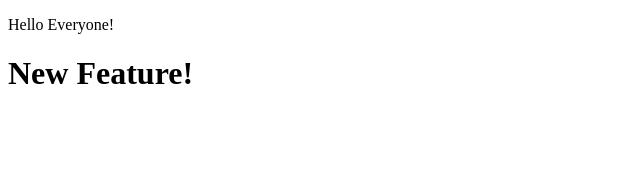
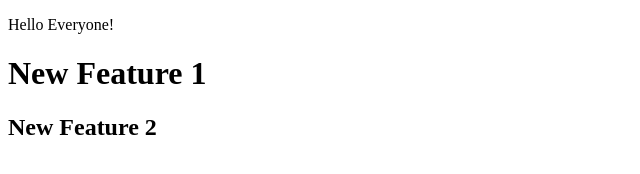
Before and after one commit to DineshReddy0504/Localrepo, a plain HTML site: page index.html in a window 1280 px wide. Shown: the whole page, without its empty margins (0-640 px from the left). Drawn offline with Linux system fonts and the light colour scheme.

Commit message:
Added 2nd feature

```diff
--- a/index.html
+++ b/index.html
@@ -7,6 +7,8 @@
 </head>
 <body>
     <p>Hello Everyone!</p>
-    <h1>New Feature!</h1>
+    <h1>New Feature 1</h1>
+    <h2>New Feature 2</h2>
+
 </body>
 </html>
```
